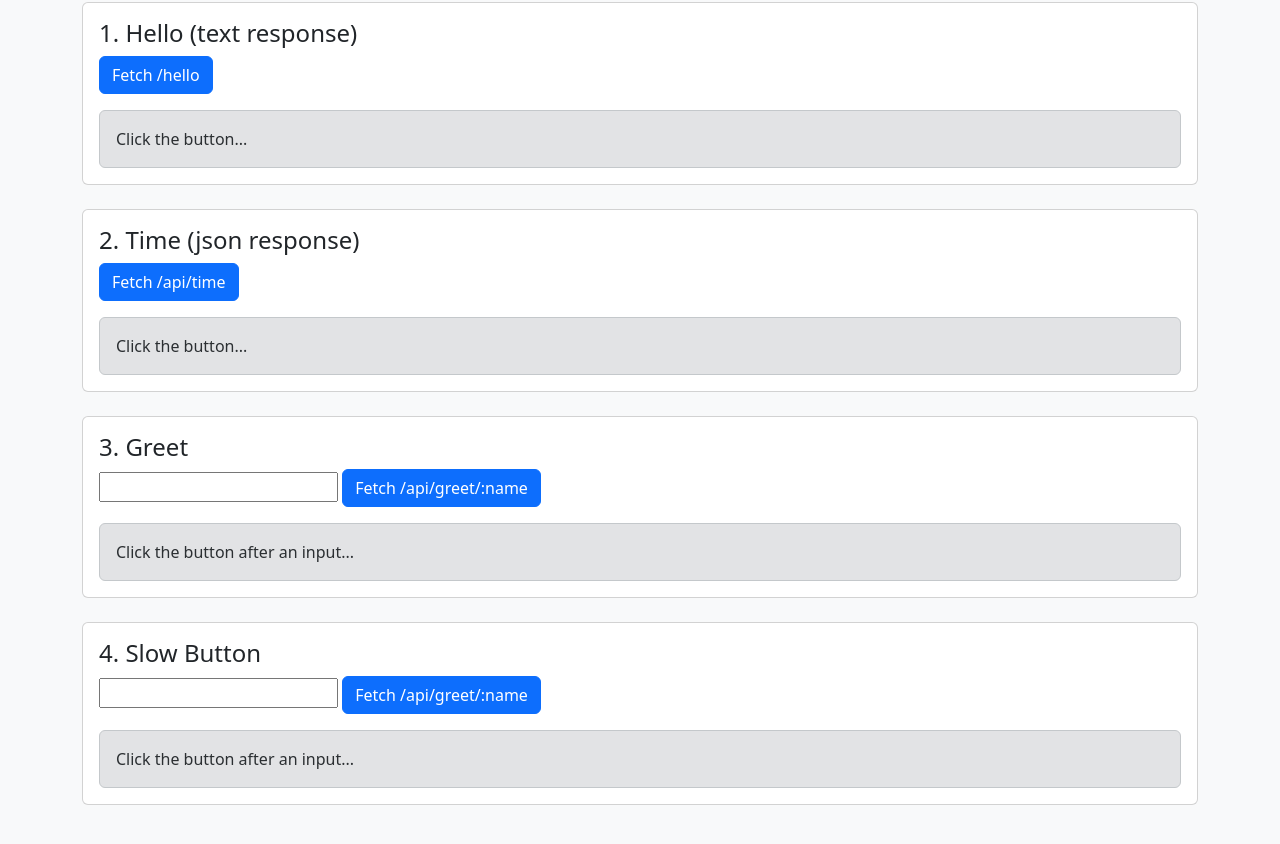
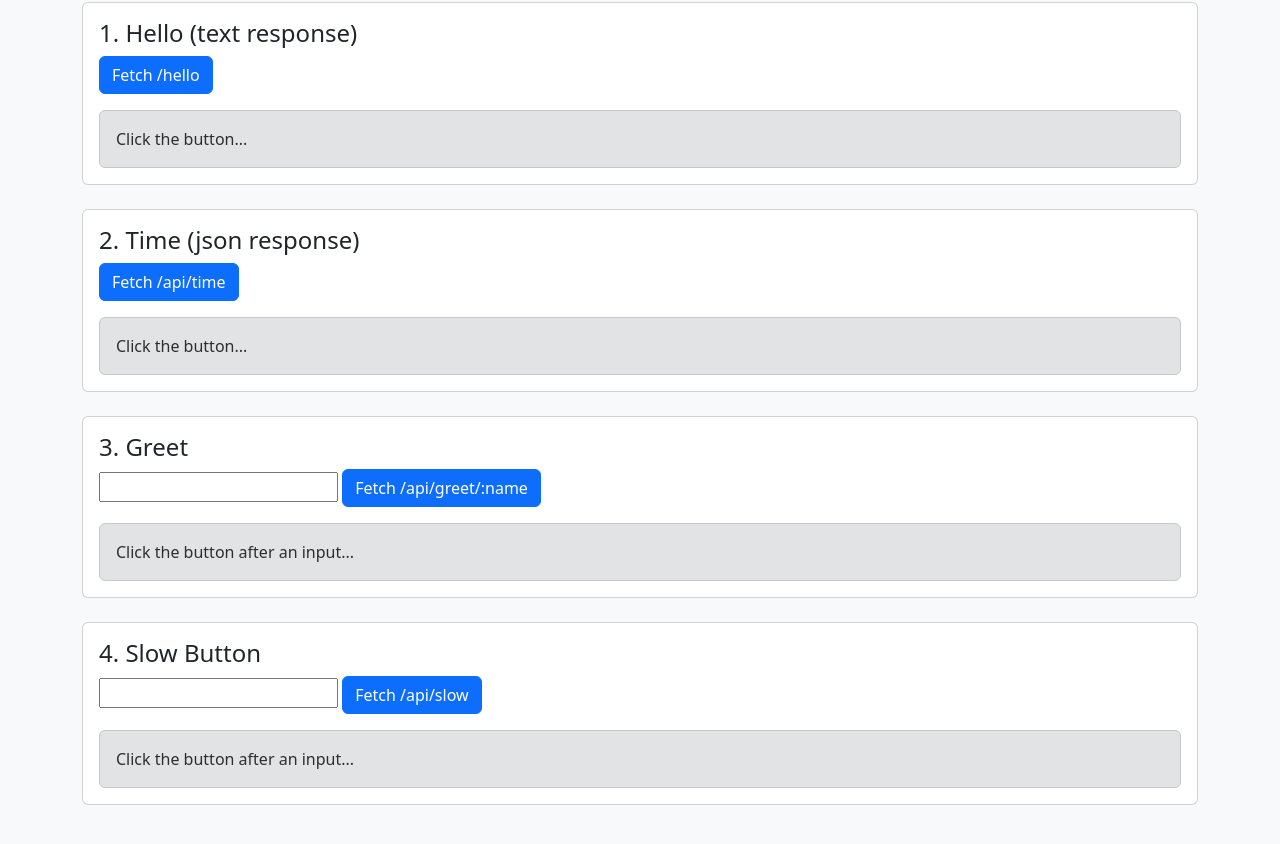
Before and after one commit to melliemais/melliemais.server.io, a website: page fetch-lab/public/index.html in a window 1280 px wide. Shown: the part 94-938 px from the top of the page. Drawn offline with nearby package versions, Linux system fonts and the light colour scheme.

Commit message:
fixed HTML issues

```diff
--- a/fetch-lab/public/index.html
+++ b/fetch-lab/public/index.html
@@ -60,7 +60,7 @@
       <h2 class="h4">4. Slow Button</h2>
       <input id="slow-btn">
       <button id="slow-btn" class="btn btn-primary">
-        Fetch /api/greet/:name
+        Fetch /api/slow
       </button>
       <div id="slow-result" class="alert alert-secondary mt-3 mb-0" role="alert">
         Click the button after an input...
```
